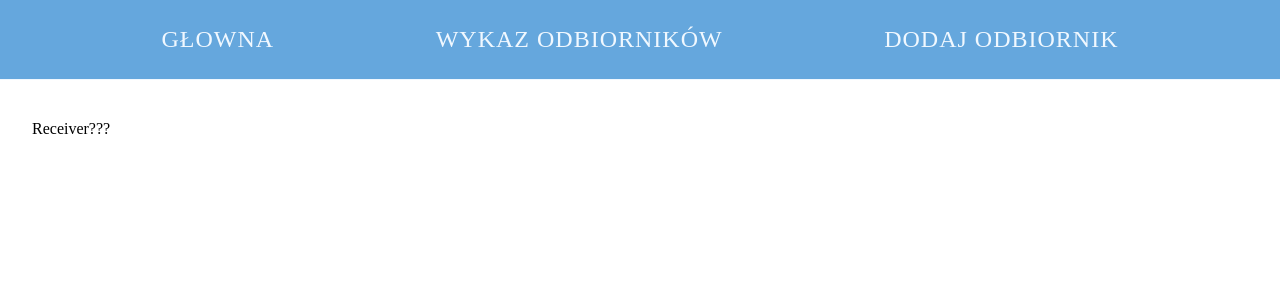
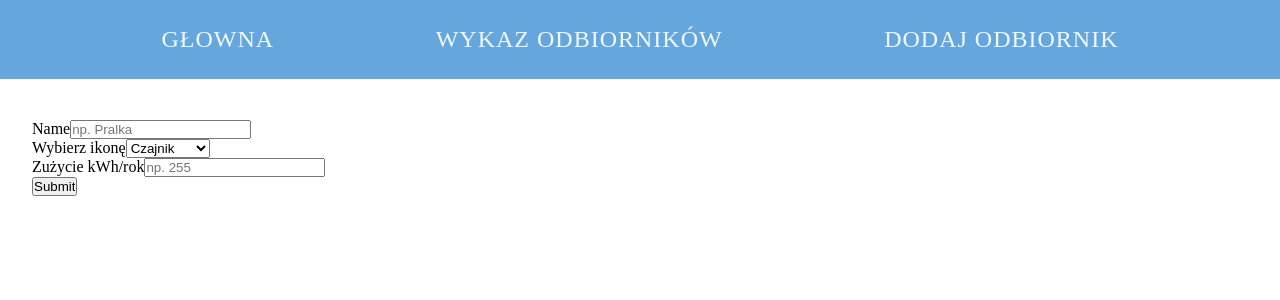
Before and after one commit to ajarek/react-46-vite-electricity-bill-apartment, a React (Vite) app: page /receiver in a window 1280 px wide. Shown: the top 300 px of the page. Built offline with nearby package versions, Linux system fonts and the light colour scheme.

Commit message:
added Form

```diff
--- a/package.json
+++ b/package.json
@@ -9,9 +9,11 @@
     "preview": "vite preview"
   },
   "dependencies": {
+    "@hookform/resolvers": "^2.9.10",
     "react": "^18.2.0",
     "react-dom": "^18.2.0",
-    "react-router-dom": "^6.5.0"
+    "react-router-dom": "^6.5.0",
+    "yup": "^0.32.11"
   },
   "devDependencies": {
     "@types/react": "^18.0.26",
--- /dev/null
+++ b/src/components/Form/Form.jsx
@@ -0,0 +1,76 @@
+import { useForm } from 'react-hook-form'
+import { React, useContext, useEffect } from 'react'
+import { Navigate } from 'react-router-dom'
+import { AppContext } from '../../App'
+import { yupResolver } from '@hookform/resolvers/yup'
+import * as yup from 'yup'
+import { Label } from '../../components/Label/Label'
+
+export const Form = () => {
+
+  const schema = yup.object().shape({
+    name: yup.string().required('Nazwa jest wymagana!'),
+    select: yup.string().required('Wybór jest wymagany'),
+    annualUsage: yup.number().required('Zużycie jest wymagane!'),
+  })
+
+  const {
+    register,
+    handleSubmit,
+    formState: { errors },
+  } = useForm({
+    resolver: yupResolver(schema),
+  })
+
+  const onSubmit = (data) => {
+    console.log(data);
+  }
+
+  return (
+    <>
+
+      <form onSubmit={handleSubmit(onSubmit)}>
+        <Label label={'Name'} />
+        <input
+          type='text'
+          placeholder='np. Pralka'
+          {...register('name')}
+        />
+        <p>{errors?.name?.message}</p>
+        <Label label={'Wybierz ikonę'} />
+        <select
+          {...register("select")}
+          onChange={(e) => doSomething(e.target.value)}
+        >
+          <option value="czajnik.png">Czajnik</option>
+          <option value="hue.png">Hue</option>
+          <option value="kombiwar.png">Kombiwar</option>
+          <option value="konwerter.png">Konwerter</option>
+          <option value="kuchenka.png">Kuchenka</option>
+          <option value="lampa.png">Lampa</option>
+          <option value="laptop.png">Laptop</option>
+          <option value="lodówka.png">lodówka</option>
+          <option value="microfala.png">Mikrofala</option>
+          <option value="pralka.png">Pralka</option>
+          <option value="tv.png">TV</option>
+          <option value="zasilacz.png">Zasilacz</option>
+          <option value="zmywarka.png">Zmywarka</option>
+
+        </select>
+        <p>{errors.select?.message}</p>
+        <Label label={'Zużycie kWh/rok'} />
+        <input
+          type='number'
+          placeholder='np. 255'
+          {...register('annualUsage')}
+        />
+        <p>{errors.annualUsage?.message}</p>
+
+        <input
+          type='submit'
+          value='Submit'
+        />
+      </form>
+    </>
+  )
+}
--- /dev/null
+++ b/src/components/Label/Label.jsx
@@ -0,0 +1,7 @@
+import React from 'react'
+import './Label.css'
+export const Label = ({ label }) => {
+  return <label htmlFor=''>{label}</label>
+}
+
+export default Label
--- a/src/pages/Receiver/Receiver.jsx
+++ b/src/pages/Receiver/Receiver.jsx
@@ -1,8 +1,11 @@
 import React from 'react'
+import {Form} from '../../components/Form/Form'
 import './Receiver.css'
 const Receiver = () => {
   return (
-    <div className='receiver-root'>Receiver???</div>
+    <div className='receiver-root'>
+      <Form/>
+    </div>
   )
 }
 
```
Also changed, not shown: src/components/Form/Form.css (added), src/components/Label/Label.css (added), 1 other file (tests, documents, lock files or other folders).
